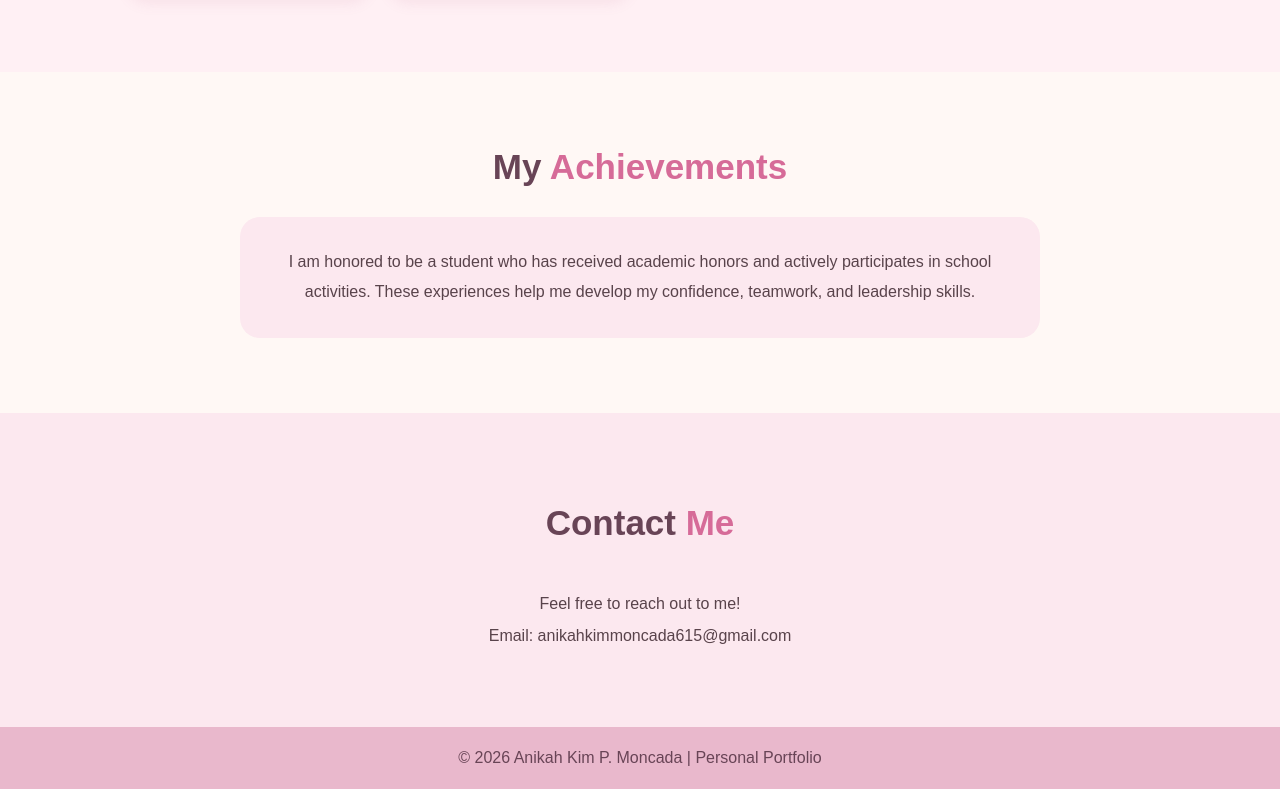
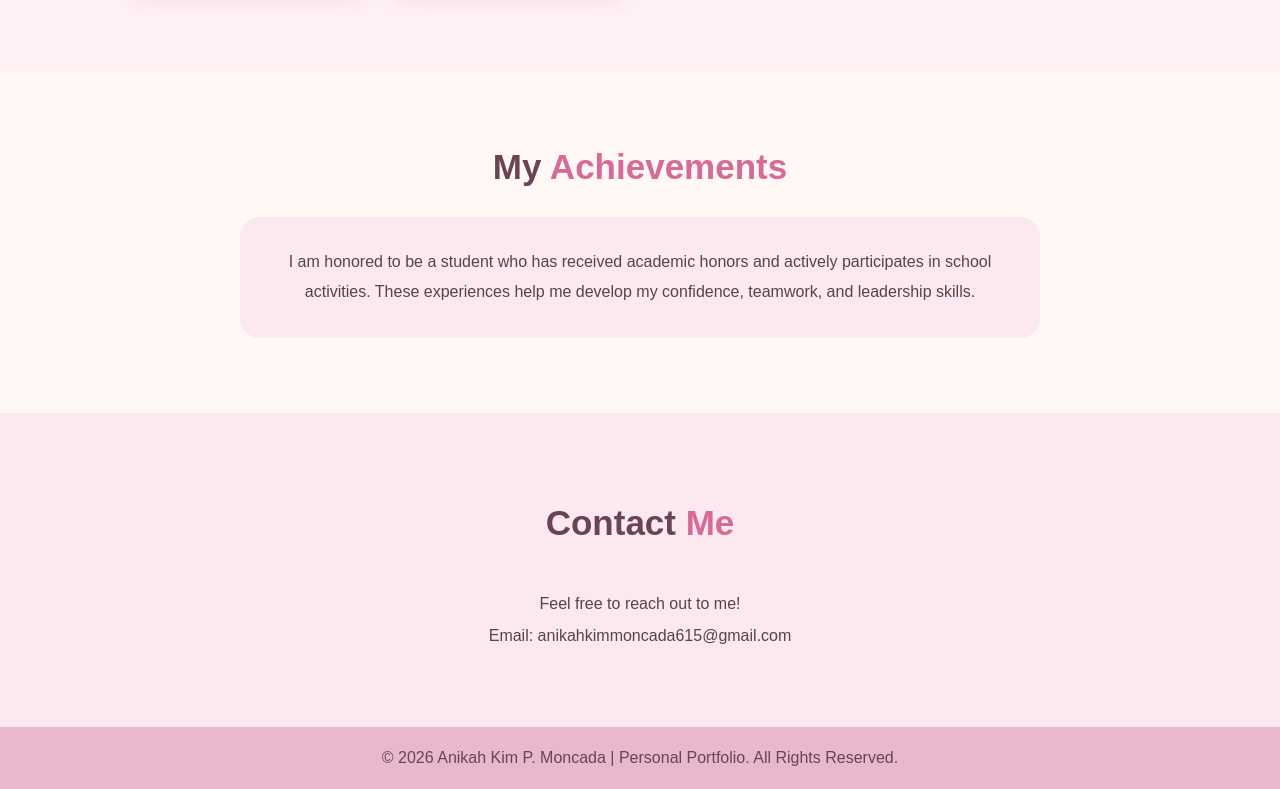
Before and after one commit to anikahkimmoncada615-stack/Moncada-project-1, a plain HTML site: page index.html in a window 1280 px wide. Shown: the part 1612-2401 px from the top of the page. Drawn offline with Linux system fonts and the light colour scheme.

Commit message:
Update portfolio footer

```diff
--- a/index.html
+++ b/index.html
@@ -102,7 +102,7 @@
     </section>
 
     <footer>
-        <p>© 2026 Anikah Kim P. Moncada | Personal Portfolio</p>
+        <p>© 2026 Anikah Kim P. Moncada | Personal Portfolio. All Rights Reserved.</p>
     </footer>
 
 </body>
```
